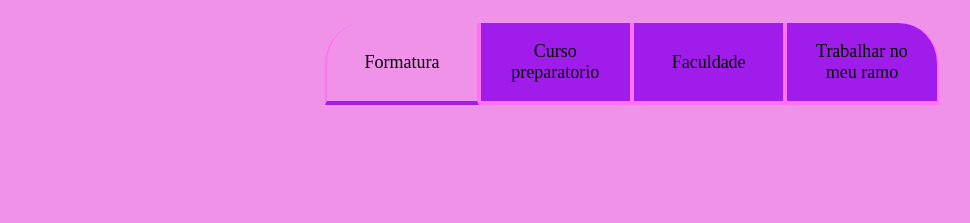
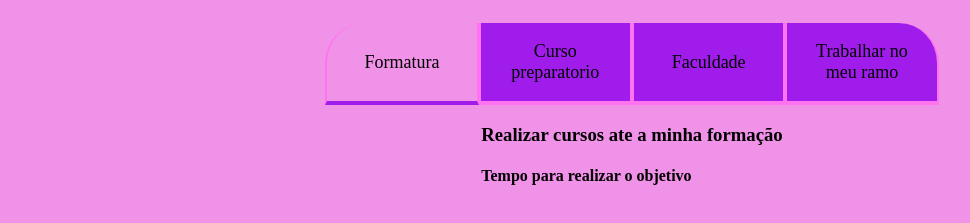
Before and after one commit to 09092007geise/terceirao, a plain HTML site: page index.html in a window 1280 px wide. Shown: the part 75-298 px from the top of the page, without its empty margins (8-978 px from the left). Drawn offline with Linux system fonts and the light colour scheme.

Commit message:
Update index.html

```diff
--- a/index.html
+++ b/index.html
@@ -15,7 +15,12 @@
             <button class="botao">Faculdade</button>
             <button class="botao">Trabalhar no meu ramo</button>
         </div>
-
+     <div class="abas textos">
+         <div class="aba-conteudo">
+             <h3 class="aba-conteudo-titulo-principal">Realizar cursos ate a minha formação</h3>
+             <h4 class="aba-conteudo-titulo-secundario">Tempo para realizar o objetivo</h4>
+         </div>
+     </div>
     </section>
     <script src="main.js"></script>
 </body>
```
